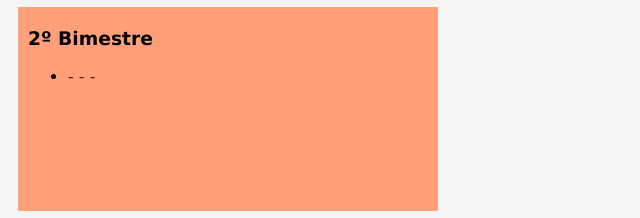
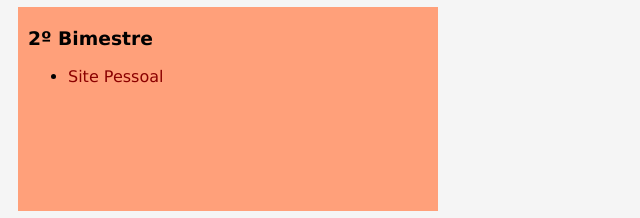
Before and after one commit to Aleccaramara/AWEB, a plain HTML site: page index.html in a window 1280 px wide. Shown: the part 492-710 px from the top of the page, 0-640 px from the left. Drawn offline with Linux system fonts and the light colour scheme.

Commit message:
Update index.html

```diff
--- a/index.html
+++ b/index.html
@@ -19,14 +19,14 @@
     <div class="bimestre bimImpar">
         <h3>1º Bimestre</h3>
         <ul>
-            <li><a href="Bimestre2/index.html">Site Pessoal</a></li>
+            <li><a href="#">Site Pessoal</a></li>
             <li><a href="#">Site Professor</a></li>
         </ul>
     </div>
     <div class="bimestre bimPar">
         <h3>2º Bimestre</h3>
         <ul>
-            <li><a href="#">- - -</a></li>
+            <li><a href="Bimestre2/index.html">Site Pessoal</a></li>
         </ul>
     </div>
     <div class="bimestre bimImpar">
```
